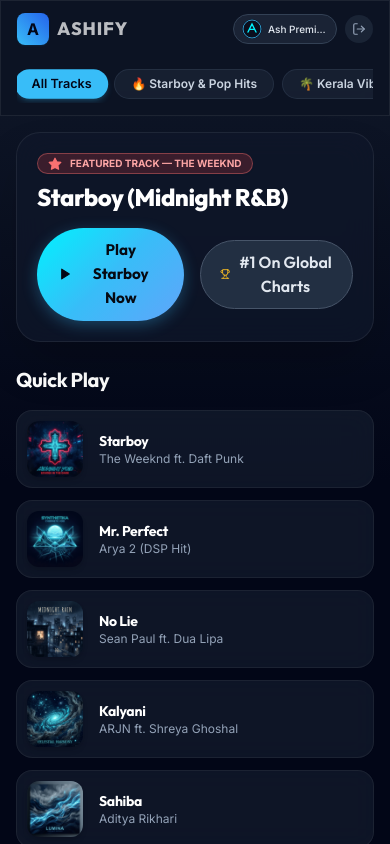
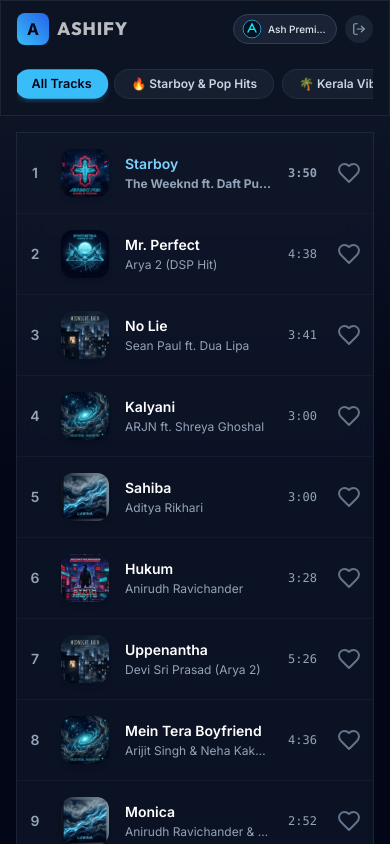
Before and after one commit to aryanpalla198/ASHIFY-MUSIC-PLAYER, a React (Vite) app: page / in a window 390 px wide. Built offline with nearby package versions, Linux system fonts and the light colour scheme; the HTML template or start-up script is replaced by a standard one.

Commit message:
Format track table as a clean edge-to-edge list on mobile, matching the reference screenshot exactly

```diff
--- a/src/components/MainView.jsx
+++ b/src/components/MainView.jsx
@@ -207,8 +207,8 @@
     return (
       <div className="flex flex-col gap-6 md:gap-8 animate-fade-in">
 
-        {/* Starboy Featured Hero Banner */}
-        <div className="relative p-5 md:p-10 rounded-3xl overflow-hidden glass-panel border border-sky-500/40 bg-gradient-to-r from-slate-950 via-sky-950 to-slate-900 shadow-2xl">
+        {/* Starboy Featured Hero Banner (Desktop only) */}
+        <div className="hidden md:block relative p-5 md:p-10 rounded-3xl overflow-hidden glass-panel border border-sky-500/40 bg-gradient-to-r from-slate-950 via-sky-950 to-slate-900 shadow-2xl">
           <div className="relative z-10 max-w-xl flex flex-col gap-2 md:gap-3">
             <div className="inline-flex items-center gap-2 px-2.5 py-0.5 rounded-full bg-red-500/20 border border-red-400/40 text-red-300 text-[10px] md:text-xs font-extrabold w-max shadow-sm">
               <Star className="w-3.5 h-3.5 fill-red-400 text-red-400" />
@@ -241,8 +241,8 @@
           </div>
         </div>
 
-        {/* Quick Play Grid */}
-        <div>
+        {/* Quick Play Grid (Desktop only) */}
+        <div className="hidden md:block">
           <h3 className="text-xl font-bold text-white mb-4" style={{ fontFamily: 'Outfit' }}>
             Quick Play
           </h3>
@@ -276,8 +276,8 @@
           </div>
         </div>
 
-        {/* Featured Playlists */}
-        <div>
+        {/* Featured Playlists (Desktop only) */}
+        <div className="hidden md:block">
           <h3 className="text-xl font-bold text-white mb-4" style={{ fontFamily: 'Outfit' }}>Featured Collections</h3>
           <div className="grid grid-cols-1 sm:grid-cols-2 gap-5">
             {FEATURED_PLAYLISTS.map(pl => (
@@ -298,7 +298,7 @@
 
         {/* Trending Hits Table */}
         <div>
-          <div className="flex items-center gap-2 mb-4">
+          <div className="hidden md:flex items-center gap-2 mb-4">
             <Flame className="w-5 h-5 text-sky-400" />
             <h3 className="text-xl font-bold text-white" style={{ fontFamily: 'Outfit' }}>Top 50 Global Songs</h3>
           </div>
@@ -330,8 +330,9 @@
   );
 
   const TrackTable = ({ songsList, showRank = false }) => (
-    <div className="glass-panel rounded-2xl overflow-hidden border border-slate-800 bg-slate-950/60">
-      <table className="w-full text-left text-xs">
+    <div className="glass-panel md:rounded-2xl md:overflow-hidden md:border border-slate-800 bg-slate-950/60 w-full">
+      {/* Desktop Table View */}
+      <table className="hidden md:table w-full text-left text-xs">
         <thead className="border-b border-slate-800 text-slate-400 uppercase font-bold tracking-wider">
           <tr>
             <th className="p-4 w-12 text-center">#</th>
@@ -403,6 +404,60 @@
           })}
         </tbody>
       </table>
+
+      {/* Mobile Edge-to-Edge List View (Matches screenshot design) */}
+      <div className="md:hidden flex flex-col divide-y divide-slate-800/40">
+        {songsList.map((song, index) => {
+          const isCurrent = currentSong.id === song.id;
+          const isLiked = likedSongIds.includes(song.id);
+          return (
+            <div
+              key={song.id}
+              onClick={() => playSong(song)}
+              className={`flex items-center justify-between py-4 px-2 hover:bg-slate-800/20 active:bg-slate-800/40 transition-colors ${
+                isCurrent ? 'text-sky-300 font-bold' : 'text-slate-300'
+              }`}
+            >
+              <div className="flex items-center gap-4 flex-1 min-w-0">
+                {/* Track Number */}
+                <span className="text-sm font-semibold text-slate-400 w-5 text-center flex-shrink-0">
+                  {index + 1}
+                </span>
+                {/* Album Art */}
+                <img
+                  src={song.coverUrl}
+                  alt={song.title}
+                  className="w-12 h-12 rounded-xl object-cover shadow-md flex-shrink-0"
+                />
+                {/* Song Metadata */}
+                <div className="truncate flex-1 min-w-0">
+                  <p className={`font-semibold text-sm truncate ${isCurrent ? 'text-sky-300' : 'text-white'}`}>
+                    {song.title}
+                  </p>
+                  <p className="text-xs text-slate-400 truncate mt-0.5">{song.artist}</p>
+                </div>
+              </div>
+
+              <div className="flex items-center gap-4 flex-shrink-0 ml-4">
+                {/* Duration */}
+                <span className="text-xs text-slate-400 font-mono">
+                  {formatDuration(song.duration)}
+                </span>
+                {/* Heart Icon */}
+                <button
+                  onClick={(e) => {
+                    e.stopPropagation();
+                    toggleLikeSong(song.id);
+                  }}
+                  className="p-1"
+                >
+                  <Heart className={`w-4.5 h-4.5 ${isLiked ? 'text-sky-400 fill-sky-400' : 'text-slate-500'}`} />
+                </button>
+              </div>
+            </div>
+          );
+        })}
+      </div>
     </div>
   );
 
```
